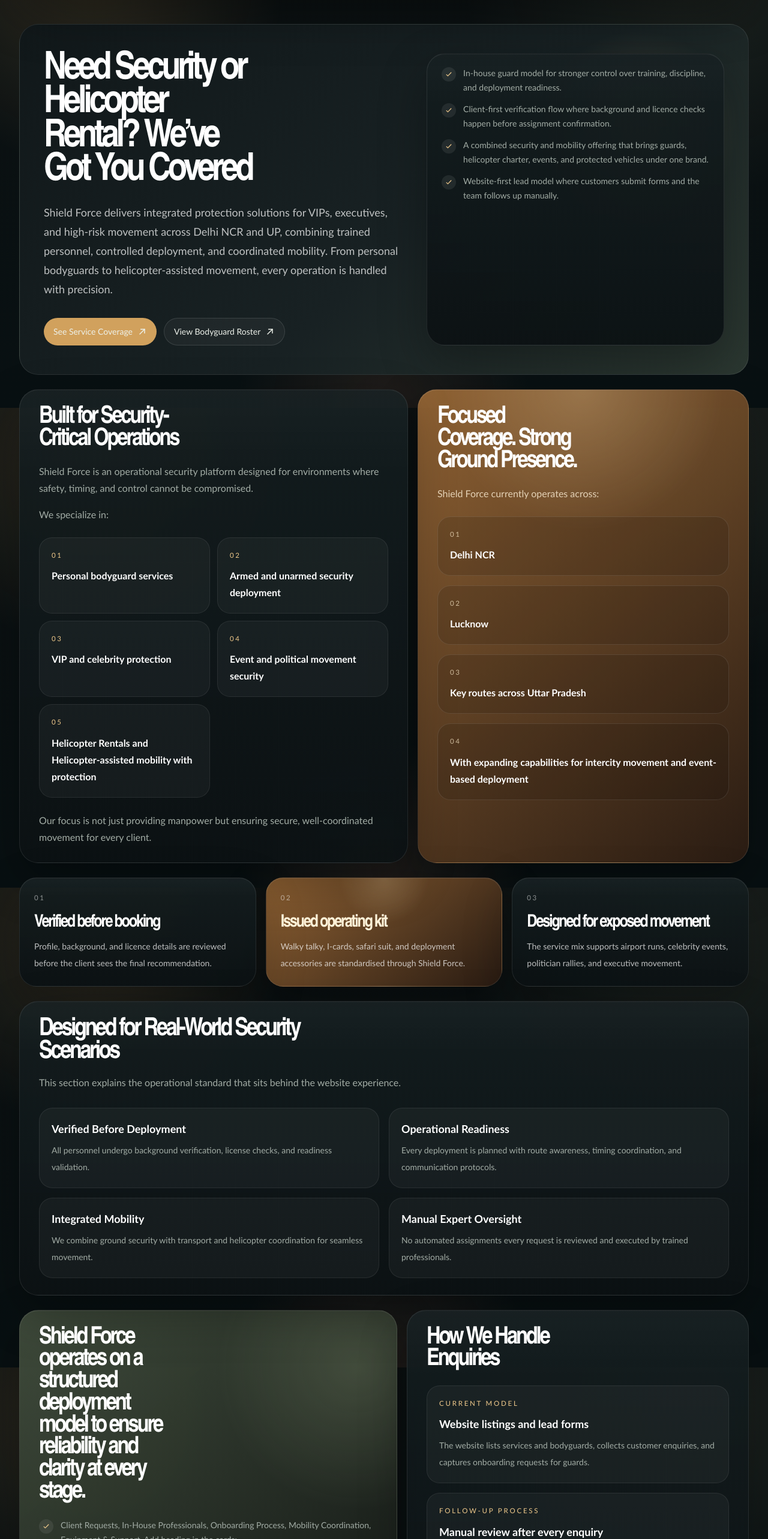
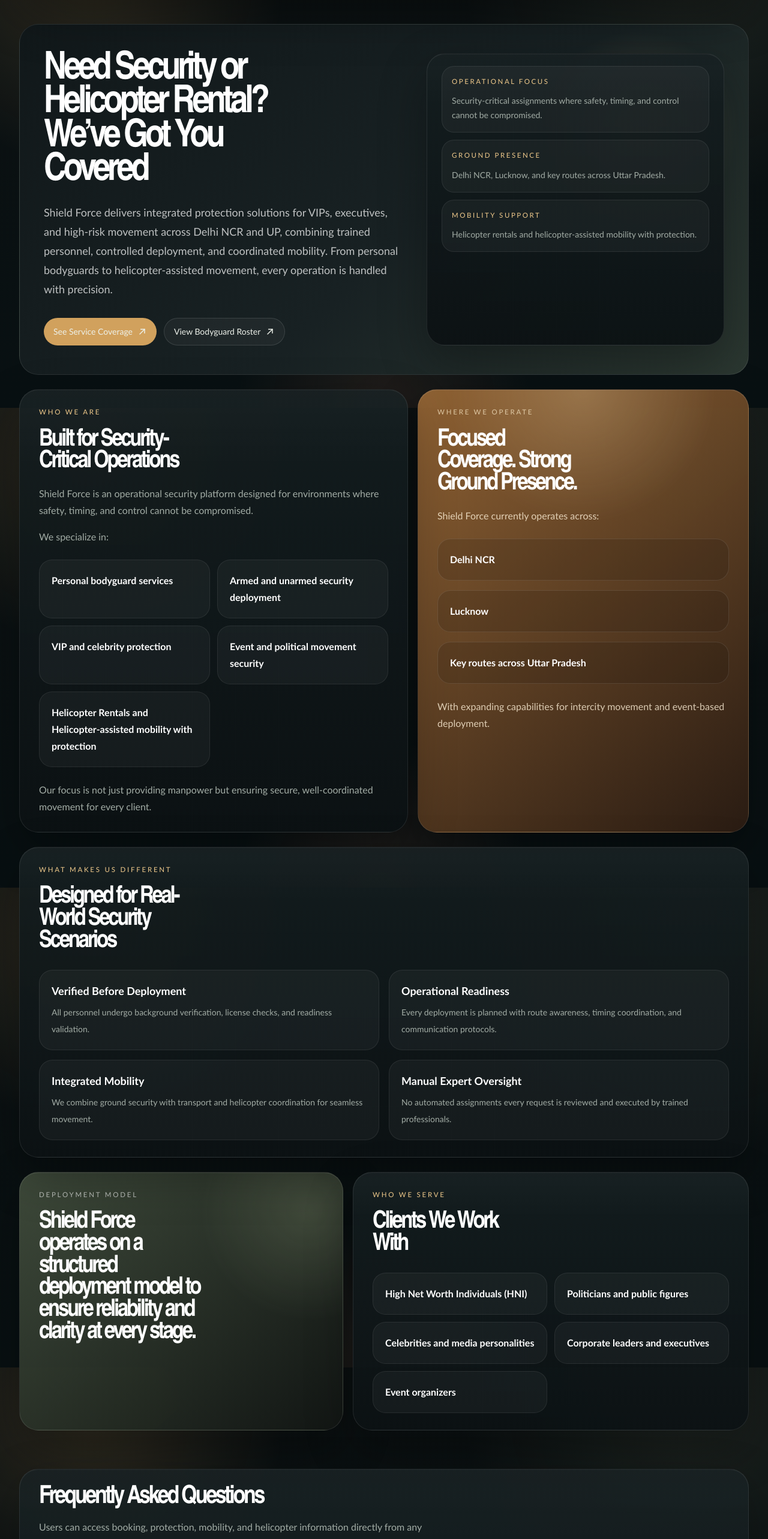
Before and after one commit to Shield-Force-System/sheild-force-fe, a Next.js app: page /about in a window 1280 px wide. Shown: the part 120-2686 px from the top of the page at 60% size. Built offline with nearby package versions, Linux system fonts and the light colour scheme.

Commit message:
Content Changes

```diff
--- a/app/about/page.tsx
+++ b/app/about/page.tsx
@@ -1,34 +1,23 @@
 import type { Metadata } from "next";
-import {
-  deploymentProtocol,
-  roadmapItems,
-  serviceSupportNotes,
-} from "@/components/site-data";
-import { ActionLink, DetailList, SectionHeading } from "@/components/site-primitives";
+import { deploymentProtocol } from "@/components/site-data";
+import { ActionLink } from "@/components/site-primitives";
 
-const operatingPoints = [
-  "In-house guard model for stronger control over training, discipline, and deployment readiness.",
-  "Client-first verification flow where background and licence checks happen before assignment confirmation.",
-  "A combined security and mobility offering that brings guards, helicopter charter, events, and protected vehicles under one brand.",
-  "Website-first lead model where customers submit forms and the team follows up manually.",
-] as const;
-
-const trustSignals = [
+const heroHighlights = [
   {
-    title: "Verified before booking",
-    text: "Profile, background, and licence details are reviewed before the client sees the final recommendation.",
+    title: "Operational Focus",
+    detail: "Security-critical assignments where safety, timing, and control cannot be compromised.",
   },
   {
-    title: "Issued operating kit",
-    text: "Walky talky, I-cards, safari suit, and deployment accessories are standardised through Shield Force.",
+    title: "Ground Presence",
+    detail: "Delhi NCR, Lucknow, and key routes across Uttar Pradesh.",
   },
   {
-    title: "Designed for exposed movement",
-    text: "The service mix supports airport runs, celebrity events, politician rallies, and executive movement.",
+    title: "Mobility Support",
+    detail: "Helicopter rentals and helicopter-assisted mobility with protection.",
   },
 ] as const;
 
-const whoWeServeSpecialties = [
+const whoWeAreSpecialties = [
   "Personal bodyguard services",
   "Armed and unarmed security deployment",
   "VIP and celebrity protection",
@@ -40,13 +29,20 @@
   "Delhi NCR",
   "Lucknow",
   "Key routes across Uttar Pradesh",
-  "With expanding capabilities for intercity movement and event-based deployment",
+] as const;
+
+const whoWeServeClients = [
+  "High Net Worth Individuals (HNI)",
+  "Politicians and public figures",
+  "Celebrities and media personalities",
+  "Corporate leaders and executives",
+  "Event organizers",
 ] as const;
 
 export const metadata: Metadata = {
   title: "About",
   description:
-    "About Shield Force, its in-house protection model, verification process, and website-led enquiry flow.",
+    "About Shield Force, its operational security model, deployment coverage, and integrated mobility support across Delhi NCR, Lucknow, and Uttar Pradesh.",
 };
 
 export default function AboutPage() {
@@ -56,13 +52,13 @@
         <div className="absolute inset-y-0 right-0 w-1/2 bg-[radial-gradient(circle_at_70%_30%,rgba(239,201,139,0.16),transparent_28%)]" />
         <div className="relative z-10 grid gap-8 lg:grid-cols-[1.1fr_0.9fr]">
           <div>
-            <h1 className="display-title max-w-[12ch] text-[3rem] leading-[0.88] text-white sm:text-[4rem]">
-                Need Security or Helicopter Rental? We’ve Got You Covered
+            <h1 className="display-title max-w-[13ch] text-[3rem] leading-[0.88] text-white sm:text-[4rem]">
+Need Security or Helicopter Rental? We’ve Got You Covered
             </h1>
             <p className="mt-6 max-w-2xl text-base leading-8 text-white/72 sm:text-lg">
               Shield Force delivers integrated protection solutions for VIPs, executives, and high-risk movement across Delhi NCR and UP, combining trained personnel, controlled deployment, and coordinated mobility.
 
-              From personal bodyguards to helicopter-assisted movement, every operation is handled with precision.
+From personal bodyguards to helicopter-assisted movement, every operation is handled with precision.
 
             </p>
 
@@ -75,10 +71,15 @@
           </div>
 
           <div className="section-card rounded-[1.9rem] px-5 py-5 sm:px-6">
-            <div className="relative z-10">
-              <div>
-                <DetailList items={operatingPoints} />
-              </div>
+            <div className="relative z-10 grid gap-3">
+              {heroHighlights.map((item) => (
+                <div key={item.title} className="rounded-[1.3rem] border border-white/8 bg-white/4 px-4 py-4">
+                  <div className="text-[0.72rem] uppercase tracking-[0.22em] text-[var(--brand-strong)]">
+                    {item.title}
+                  </div>
+                  <p className="mt-3 text-sm leading-6 text-[var(--ink-muted)]">{item.detail}</p>
+                </div>
+              ))}
             </div>
           </div>
         </div>
@@ -87,7 +88,10 @@
       <section className="mt-6 grid gap-4 xl:grid-cols-[1.08fr_0.92fr]">
         <article className="section-card rounded-[2rem] px-6 py-7 sm:px-8">
           <div className="relative z-10">
-            <h2 className="display-title max-w-[14ch] text-[2rem] leading-[0.92] text-white sm:text-[2.5rem]">
+            <div className="text-[0.72rem] uppercase tracking-[0.24em] text-[var(--brand-strong)]">
+              WHO WE ARE
+            </div>
+            <h2 className="display-title mt-5 max-w-[14ch] text-[2rem] leading-[0.92] text-white sm:text-[2.5rem]">
               Built for Security-Critical Operations
             </h2>
             <p className="mt-5 max-w-3xl text-sm leading-7 text-[var(--ink-muted)] sm:text-base">
@@ -99,12 +103,9 @@
             </p>
 
             <div className="mt-6 grid gap-3 sm:grid-cols-2">
-              {whoWeServeSpecialties.map((specialty, index) => (
+              {whoWeAreSpecialties.map((specialty) => (
                 <div key={specialty} className="rounded-[1.35rem] border border-white/8 bg-white/4 p-5">
-                  <div className="text-[0.72rem] uppercase tracking-[0.22em] text-[var(--brand-strong)]">
-                    0{index + 1}
-                  </div>
-                  <h3 className="mt-3 text-base font-semibold leading-7 text-white">{specialty}</h3>
+                  <h3 className="text-base font-semibold leading-7 text-white">{specialty}</h3>
                 </div>
               ))}
             </div>
@@ -118,7 +119,10 @@
 
         <article className="warm-panel rounded-[2rem] border border-white/10 px-6 py-7 text-[#fff2d8] sm:px-8">
           <div className="relative z-10">
-            <h2 className="display-title max-w-[13ch] text-[2rem] leading-[0.92] text-white sm:text-[2.5rem]">
+            <div className="text-[0.72rem] uppercase tracking-[0.24em] text-[#fff0cf]/72">
+              WHERE WE OPERATE
+            </div>
+            <h2 className="display-title mt-5 max-w-[13ch] text-[2rem] leading-[0.92] text-white sm:text-[2.5rem]">
               Focused Coverage. Strong Ground Presence.
             </h2>
             <p className="mt-5 text-sm leading-7 text-[#fff1d8]/80 sm:text-base">
@@ -126,42 +130,28 @@
             </p>
 
             <div className="mt-6 space-y-4">
-              {operatingCoverage.map((location, index) => (
+              {operatingCoverage.map((location) => (
                 <div key={location} className="rounded-[1.35rem] border border-white/10 bg-black/12 p-5">
-                  <div className="text-[0.72rem] uppercase tracking-[0.22em] text-[#fff0cf]/70">
-                    0{index + 1}
-                  </div>
-                  <div className="mt-3 text-base font-semibold leading-7 text-white">{location}</div>
+                  <div className="text-base font-semibold leading-7 text-white">{location}</div>
                 </div>
               ))}
             </div>
+
+            <p className="mt-6 text-sm leading-7 text-[#fff1d8]/80 sm:text-base">
+              With expanding capabilities for intercity movement and event-based deployment.
+            </p>
           </div>
         </article>
       </section>
 
-      <section className="mt-6 grid gap-4 lg:grid-cols-3">
-        {trustSignals.map((item, index) => (
-          <article
-            key={item.title}
-            className={`rounded-[1.8rem] border border-white/10 px-6 py-6 ${
-              index === 1 ? "warm-panel text-[#fff2d8]" : "section-card text-white"
-            }`}
-          >
-            <div className="relative z-10">
-              <div className="text-[0.72rem] uppercase tracking-[0.22em] text-white/52">0{index + 1}</div>
-              <h2 className="display-title mt-5 text-[1.8rem] leading-[0.94]">{item.title}</h2>
-              <p className="mt-3 text-sm leading-7 text-white/72">{item.text}</p>
-            </div>
-          </article>
-        ))}
-      </section>
-
       <section className="mt-6 section-card rounded-[2rem] px-6 py-7 sm:px-8">
         <div className="relative z-10">
-          <SectionHeading
-            title="Designed for Real-World Security Scenarios"
-            description="This section explains the operational standard that sits behind the website experience."
-          />
+          <div className="text-[0.72rem] uppercase tracking-[0.24em] text-[var(--brand-strong)]">
+            WHAT MAKES US DIFFERENT
+          </div>
+          <h2 className="display-title mt-5 max-w-[16ch] text-[2rem] leading-[0.92] text-white sm:text-[2.5rem]">
+            Designed for Real-World Security Scenarios
+          </h2>
 
           <div className="mt-7 grid gap-4 lg:grid-cols-2">
             {deploymentProtocol.map((item) => (
@@ -174,32 +164,32 @@
         </div>
       </section>
 
-      <section className="mt-6 grid gap-4 xl:grid-cols-[1.05fr_0.95fr]">
+      <section className="mt-6 grid gap-4 xl:grid-cols-[0.9fr_1.1fr]">
         <article className="olive-panel rounded-[2rem] border border-white/10 px-6 py-7 text-white sm:px-8">
           <div className="relative z-10">
-            <h2 className="display-title max-w-[13ch] text-[2rem] leading-[0.92] sm:text-[2.5rem]">
-             Shield Force operates on a structured deployment model to ensure reliability and clarity at every stage.
+            <div className="text-[0.72rem] uppercase tracking-[0.24em] text-white/60">
+              DEPLOYMENT MODEL
+            </div>
+            <h2 className="display-title mt-5 max-w-[15ch] text-[2rem] leading-[0.92] sm:text-[2.5rem]">
+              Shield Force operates on a structured deployment model to ensure reliability and
+              clarity at every stage.
             </h2>
-            <div className="mt-6">
-              <DetailList items={serviceSupportNotes} />
-            </div>
           </div>
         </article>
 
         <article className="section-card rounded-[2rem] px-6 py-7 sm:px-8">
           <div className="relative z-10">
-            <h2 className="display-title max-w-[14ch] text-[2rem] leading-[0.92] text-white sm:text-[2.5rem]">
-              How We Handle Enquiries
+            <div className="text-[0.72rem] uppercase tracking-[0.24em] text-[var(--brand-strong)]">
+              WHO WE SERVE
+            </div>
+            <h2 className="display-title mt-5 max-w-[14ch] text-[2rem] leading-[0.92] text-white sm:text-[2.5rem]">
+              Clients We Work With
             </h2>
 
-            <div className="mt-6 space-y-4">
-              {roadmapItems.map((item) => (
-                <div key={item.phase} className="rounded-[1.35rem] border border-white/8 bg-white/4 p-5">
-                  <div className="text-[0.72rem] uppercase tracking-[0.24em] text-[var(--brand-strong)]">
-                    {item.phase}
-                  </div>
-                  <h3 className="mt-3 text-lg font-semibold text-white">{item.title}</h3>
-                  <p className="mt-2 text-sm leading-7 text-[var(--ink-muted)]">{item.detail}</p>
+            <div className="mt-7 grid gap-3 sm:grid-cols-2">
+              {whoWeServeClients.map((client) => (
+                <div key={client} className="rounded-[1.35rem] border border-white/8 bg-white/4 p-5">
+                  <h3 className="text-base font-semibold leading-7 text-white">{client}</h3>
                 </div>
               ))}
             </div>
--- a/app/bodyguards/page.tsx
+++ b/app/bodyguards/page.tsx
@@ -15,6 +15,24 @@
   "Role fit based on family, executive, event, or rally movement",
   "Issued I-card, dress standard, safari suit, and walky talky readiness",
 ] as const;
+
+const armedServiceDetails = [
+  "Rapid Emergency Response",
+  "VIP & Asset Protection",
+  "Advanced Surveillance Monitoring",
+  "Crisis & Threat Management",
+  "Law Enforcement Coordination",
+] as const;
+
+function getProfileServiceDetails(role: string) {
+  const normalizedRole = role.toLowerCase();
+
+  if (normalizedRole.includes("rifle") || normalizedRole.includes("pistol")) {
+    return armedServiceDetails;
+  }
+
+  return null;
+}
 
 export const metadata: Metadata = {
   title: "Bodyguards",
@@ -42,7 +60,7 @@
         <div className="relative z-10 grid gap-8 lg:grid-cols-[1.05fr_0.95fr]">
           <div>
             <h1 className="display-title max-w-[11ch] text-[3rem] leading-[0.88] text-white sm:text-[4rem]">
-              Select Your Protection. We Handle the Rest.
+              Armed Security Guard and Bodyguard Services
             </h1>
             <p className="mt-6 max-w-2xl text-base leading-8 text-white/72 sm:text-lg">
              Browse verified Shield Force professionals, review profiles, and submit your requirement. Every deployment is reviewed, planned, and executed by our command team.
@@ -78,7 +96,10 @@
           />
 
           <div className="mt-8 grid gap-4 lg:grid-cols-2 xl:grid-cols-3">
-            {profiles.map((profile) => (
+            {profiles.map((profile) => {
+              const serviceDetails = getProfileServiceDetails(profile.role);
+
+              return (
                 <article key={profile.name} className="rounded-[1.7rem] border border-white/8 bg-white/4 p-5">
                   <div className="flex items-start justify-between gap-3">
                     <div>
@@ -108,6 +129,16 @@
                       <div className="text-white/42">Issued kit</div>
                       <div className="text-[var(--ink-muted)]">{profile.equipment}</div>
                     </div>
+                    {serviceDetails ? (
+                      <div>
+                        <div className="text-white/42">Service Details</div>
+                        <ol className="mt-2 list-decimal space-y-1 pl-5 text-[var(--ink-muted)]">
+                          {serviceDetails.map((detail) => (
+                            <li key={detail}>{detail}</li>
+                          ))}
+                        </ol>
+                      </div>
+                    ) : null}
                   </div>
 
                   <div className="mt-5 flex flex-wrap gap-3">
@@ -125,7 +156,8 @@
                     </Link>
                   </div>
                 </article>
-            ))}
+              );
+            })}
           </div>
         </div>
       </section>
--- a/app/helicopter-booking/page.tsx
+++ b/app/helicopter-booking/page.tsx
@@ -89,7 +89,7 @@
 
                 <div className="relative z-20 max-w-[21rem] pt-2 sm:pt-4 lg:pt-10">
                   <h1 className="hero-title text-[3rem] text-white sm:text-[3.75rem] lg:text-[4.4rem]">
-                    <span className="block">Private helicopter Rental - On Demand</span>
+                    <span className="block">Helicopter Rental - On Demand Services</span>
                     {/* <span className="block"></span> */}
                     <span className="block"></span>
                   </h1>
--- a/app/page.tsx
+++ b/app/page.tsx
@@ -120,7 +120,7 @@
               className="lux-shell rounded-[2rem] border border-white/8 px-5 py-6 sm:px-7 sm:py-8"
             >
               <SectionHeading
-                title="A complete suite of professional security and movement solutions"
+                title="Every Shield Force service now has A complete suite of professional security and movement solutions"
                 description="From bodyguards and armed security to helicopter rental, event coverage, and protected vehicles, the homepage now shows each service more clearly instead of making the user read every card first."
               />
 
@@ -146,8 +146,8 @@
               <article className="section-card rounded-[2rem] px-6 py-7 sm:px-8">
                 <div className="relative z-10">
                   <SectionHeading
-                    title="Core website pricing remains visible for the main service lines."
-                    description="The initial phase is enquiry-led, but the homepage still gives users enough commercial detail to understand monthly, hourly, and event-based service bands."
+                    title="Pricing may vary with different factors as duration, risk factor and on events!"
+                    description="Every deployment is priced based on expertise, duration, and operational requirements ensuring clarity and complete trust."
                   />
 
                   <div className="table-shell mt-7 overflow-x-auto">
@@ -180,7 +180,11 @@
 
               <article className="warm-panel rounded-[2rem] border border-white/10 px-6 py-7 text-[#fff2d8] sm:px-8">
                 <div className="relative z-10">
-                  <p>Every assignment is handled through structured protocols, verified personnel, and real-time coordination ensuring consistent and dependable protection.</p>
+                  <SectionHeading
+                    title="Operations And Protocols"
+                    description="Every assignment is handled through structured protocols, verified personnel, and real-time coordination ensuring consistent and dependable protection."
+                  />
+                  {/* <p>Every assignment is handled through structured protocols, verified personnel, and real-time coordination ensuring consistent and dependable protection.</p> */}
 
                   <div className="mt-6 space-y-4">
                     {deploymentProtocol.map((item) => (
@@ -193,7 +197,7 @@
                 </div>
               </article>
             </section>
-
+{/*
             <section className="section-card rounded-[2rem] px-6 py-7 sm:px-8">
               <div className="relative z-10 grid gap-6 lg:grid-cols-[0.92fr_1.08fr]">
                 <div>
@@ -210,7 +214,7 @@
                   ))}
                 </div>
               </div>
-            </section>
+            </section> */}
           </div>
         </div>
       </main>
--- a/components/homepage-hero-carousel.tsx
+++ b/components/homepage-hero-carousel.tsx
@@ -80,7 +80,7 @@
   },
   {
     id: "05",
-    title: "Protected Vehicles",
+    title: "Protected Vehicles - On Demand Services",
     lines: ["Protected", "Vehicles"],
     description:
       "On-demand bullet proof SUVs integrated with guard and route support.",
--- a/components/site-data.ts
+++ b/components/site-data.ts
@@ -75,7 +75,7 @@
   },
   {
     id: "events-security",
-    title: "Events & Celebrity Security",
+    title: "Event & VIP Security",
     href: "/services#events-security",
     tag: "Crowd-Control Ops",
     image: {
```
Also changed, not shown: app/services/page.tsx (+21 -31 lines). Lines whose indentation alone changed are shown as unchanged.
